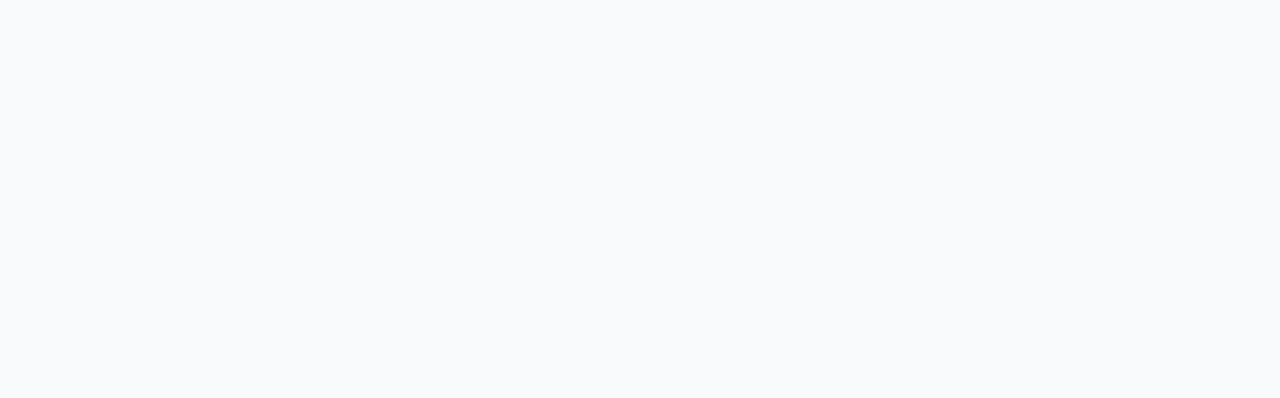
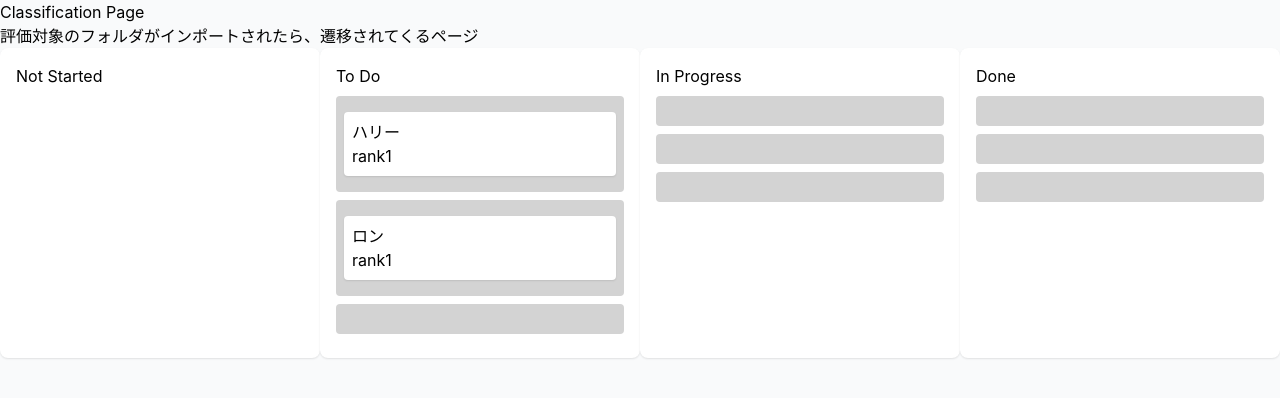
Before and after one commit to ChubachiPT2024/manakan, a React (Vite) app: page /#/classification in a window 1280 px wide. Before the commit this address had no page. Shown: the top 398 px of the page. Built offline with nearby package versions, Linux system fonts and the light colour scheme.

Commit message:
add canban by team dev

```diff
--- a/package.json
+++ b/package.json
@@ -49,6 +49,7 @@
   },
   "license": "MIT",
   "dependencies": {
+    "@dnd-kit/core": "^6.1.0",
     "electron-squirrel-startup": "^1.0.1",
     "exceljs": "^4.4.0",
     "react": "^18.3.1",
--- a/src/App.tsx
+++ b/src/App.tsx
@@ -1,8 +1,10 @@
-import { HashRouter, Route, Routes } from "react-router-dom";
+import { HashRouter, Route, Routes } from 'react-router-dom'
 
 // ページコンポーネントのインポート
-import Home from "./presentation/pages/Home";
-import Evaluation from "./presentation/pages/Evaluation";
+import Home from './presentation/pages/Home'
+import Classification from './presentation/pages/Classification'
+// import Evaluation from './presentation/pages/Evaluation'
+// import Test from './presentation/pages/Pages'
 
 export default function App() {
   return (
@@ -10,8 +12,8 @@ export default function App() {
     <HashRouter>
       <Routes>
         <Route path="/" element={<Home />} />
-                <Route path="/evaluation" element={<Evaluation />} />
+        <Route path="/classification" element={<Classification />} />
       </Routes>
     </HashRouter>
-    );
+  )
 }
--- /dev/null
+++ b/src/presentation/classification/components/Container.tsx
@@ -0,0 +1,123 @@
+import { ReactNode, useState } from 'react'
+import {
+  DndContext,
+  DragEndEvent,
+  useDroppable,
+  useDraggable,
+} from '@dnd-kit/core'
+import { GradeColumn } from './GradeColumn'
+import { RankRow } from './RankRow'
+import { SubmissionCard } from './SubmissionCard'
+
+type Task = {
+  name: string
+  status: string
+  rowLevel: string
+}
+
+const Container = () => {
+  const [tasks, setTasks] = useState<Task[]>([
+    {
+      name: 'ハリー',
+      status: 'todo',
+      rowLevel: 'A',
+    },
+    {
+      name: 'ロン',
+      status: 'todo',
+      rowLevel: 'B',
+    },
+  ])
+  //handleDragEndの中身持って来る
+  //debug
+  //これをベースにするなら、tasksの中身を変える＆＆UIを変える
+  function handleDragEnd(event: DragEndEvent) {
+    const { active, over } = event
+    console.log(over?.id)
+    if (active.id !== over?.id && over?.id) {
+      setTasks((prevTasks) =>
+        prevTasks.map((task) => {
+          if (task.name === active.id) {
+            const [newStatus, newRowLevel] = (over.id as string).split('-')
+            return {
+              ...task,
+              status: newStatus,
+              rowLevel: newStatus === 'notStarted' ? 'A' : newRowLevel,
+            }
+          }
+          return task
+        })
+      )
+    }
+  }
+
+  const rowLabels = ['A', 'B', 'C']
+  const columns = [
+    { id: 'notStarted', title: 'Not Started', singleRow: true },
+    { id: 'todo', title: 'To Do', singleRow: false },
+    { id: 'inProgress', title: 'In Progress', singleRow: false },
+    { id: 'done', title: 'Done', singleRow: false },
+  ]
+
+  return (
+    <>
+      <DndContext onDragEnd={handleDragEnd}>
+        <div style={{ display: 'flex', justifyContent: 'space-between' }}>
+          {columns.map((column) => (
+            <GradeColumn key={column.id} id={column.id} title={column.title}>
+              {column.singleRow ? (
+                <RankRow
+                  status={column.id}
+                  key={`${column.id}-A`}
+                  id={`${column.id}-A`}
+                  title={column.title}
+                >
+                  {tasks
+                    .filter((task) => task.status === column.id)
+                    .map((task, idx) => (
+                      <SubmissionCard
+                        key={task.name}
+                        id={task.name}
+                        status={task.status}
+                      >
+                        <div>{task.name}</div>
+                        <div>{'rank' + (idx + 1)}</div>
+                      </SubmissionCard>
+                    ))}
+                </RankRow>
+              ) : (
+                rowLabels.map((rowLabel) => (
+                  <RankRow
+                    status={column.id}
+                    key={`${column.id}-${rowLabel}`}
+                    id={`${column.id}-${rowLabel}`}
+                    title={column.title}
+                  >
+                    {tasks
+                      .filter(
+                        (task) =>
+                          task.status === column.id &&
+                          task.rowLevel === rowLabel
+                      )
+                      .map((task, idx) => (
+                        <SubmissionCard
+                          key={task.name}
+                          id={task.name}
+                          status={task.status}
+                        >
+                          <div>{task.name}</div>
+                          <div>{'rank' + (idx + 1)}</div>
+                        </SubmissionCard>
+                      ))}
+                  </RankRow>
+                ))
+              )}
+            </GradeColumn>
+          ))}
+        </div>
+      </DndContext>
+    </>
+  )
+}
+
+export default Container
--- /dev/null
+++ b/src/presentation/classification/components/GradeColumn.tsx
@@ -0,0 +1,36 @@
+import { useDroppable } from '@dnd-kit/core'
+import { ReactNode } from 'react'
+
+interface GradeColumnProps {
+  id: string
+  title: string
+  children: ReactNode
+}
+
+export function GradeColumn({ id, title, children }: GradeColumnProps) {
+  const { setNodeRef } = useDroppable({ id })
+  return (
+    <div
+      ref={setNodeRef}
+      style={{
+        width: '30%',
+        padding: '16px',
+        backgroundColor: '#fff',
+        borderRadius: '8px',
+        boxShadow: '0 1px 2px rgba(0, 0, 0, 0.1)',
+      }}
+    >
+      <h2>{title}</h2>
+      <div
+        style={{
+          minHeight: '100px',
+          marginTop: '8px',
+          backgroundColor: '#fff',
+          borderRadius: '4px',
+        }}
+      >
+        {children}
+      </div>
+    </div>
+  )
+}
--- /dev/null
+++ b/src/presentation/classification/components/RankRow.tsx
@@ -0,0 +1,29 @@
+import { useDroppable } from '@dnd-kit/core'
+import { ReactNode } from 'react'
+
+interface RankRowProps {
+  id: string
+  title: string
+  status: string
+  children: ReactNode
+}
+
+export function RankRow({ id, status, children }: RankRowProps) {
+  const { setNodeRef } = useDroppable({ id })
+
+  return (
+    <div
+      ref={setNodeRef}
+      style={{
+        padding: '8px',
+        margin: '8px 0',
+        borderRadius: '4px',
+        cursor: 'move',
+        minHeight: '30px',
+        backgroundColor: status === 'notStarted' ? 'white' : 'lightgrey',
+      }}
+    >
+      {children}
+    </div>
+  )
+}
--- /dev/null
+++ b/src/presentation/classification/components/SubmissionCard.tsx
@@ -0,0 +1,40 @@
+import { useDraggable } from '@dnd-kit/core'
+import { ReactNode } from 'react'
+
+interface SubmissionCardProps {
+  id: string
+  children: ReactNode
+  status: string
+}
+
+export function SubmissionCard({ id, children, status }: SubmissionCardProps) {
+  const { attributes, listeners, setNodeRef, transform } = useDraggable({
+    id,
+    data: { status },
+  })
+
+  const style: React.CSSProperties = transform
+    ? {
+        transform: `translate3d(${transform.x}px, ${transform.y}px, 0)`,
+      }
+    : {}
+
+  return (
+    <div
+      ref={setNodeRef}
+      style={{
+        ...style,
+        padding: '8px',
+        margin: '8px 0',
+        backgroundColor: 'white',
+        borderRadius: '4px',
+        cursor: 'move',
+        boxShadow: '0 1px 2px rgba(0, 0, 0, 0.1)',
+      }}
+      {...listeners}
+      {...attributes}
+    >
+      {children}
+    </div>
+  )
+}
--- /dev/null
+++ b/src/presentation/pages/Classification.tsx
@@ -0,0 +1,15 @@
+import Container from '../classification/components/Container'
+
+// ページ名称については検討の余地あり
+const Classification = () => {
+  return (
+    <>
+      <h1>Classification Page</h1>
+      <p>評価対象のフォルダがインポートされたら、遷移されてくるページ</p>
+      {/* 学生と提出物がインポートされたかを確認している */}
+      <Container />
+    </>
+  )
+}
+
+export default Classification
--- a/src/presentation/pages/Evaluation.tsx
+++ /dev/null
@@ -1,38 +0,0 @@
-import { useContext } from "react";
-import { Student } from "../types";
-import { ReportContext } from "../context/ReportContext";
-
-// ページ名称については検討の余地あり
-const Evaluation = () => {
-
-    // ここで、ReportContextから取得した値を使う
-    const { report } = useContext(ReportContext);
-
-    return (
-        <>
-            <h1>Evaluation Page</h1>
-            <p>評価対象のフォルダがインポートされたら、遷移されてくるページ</p>
-            {/* 学生と提出物がインポートされたかを確認している */}
-            <h2>コース名: {report.course}</h2>
-            <h3>学生:</h3>
-            {report.students.map((student: Student) => {
-                return (
-                    <div key={student.id}>
-                        <h4>{student.userId}</h4>
-                        <p>学籍番号: {student.numId}</p>
-                        <p>提出物:</p>
-                        {student.files?.map((file: File) => {
-                            return (
-                                <div key={file.name}>
-                                    <p>{file.name}</p>
-                                </div>
-                            );
-                        })}
-                    </div>
-                );
-            })}
-        </>
-    );
-};
-
-export default Evaluation;
```
Also changed, not shown: src/presentation/pages/Home.tsx (+20 -18 lines), 1 other file (tests, documents, lock files or other folders). Lines whose indentation alone changed are shown as unchanged.
